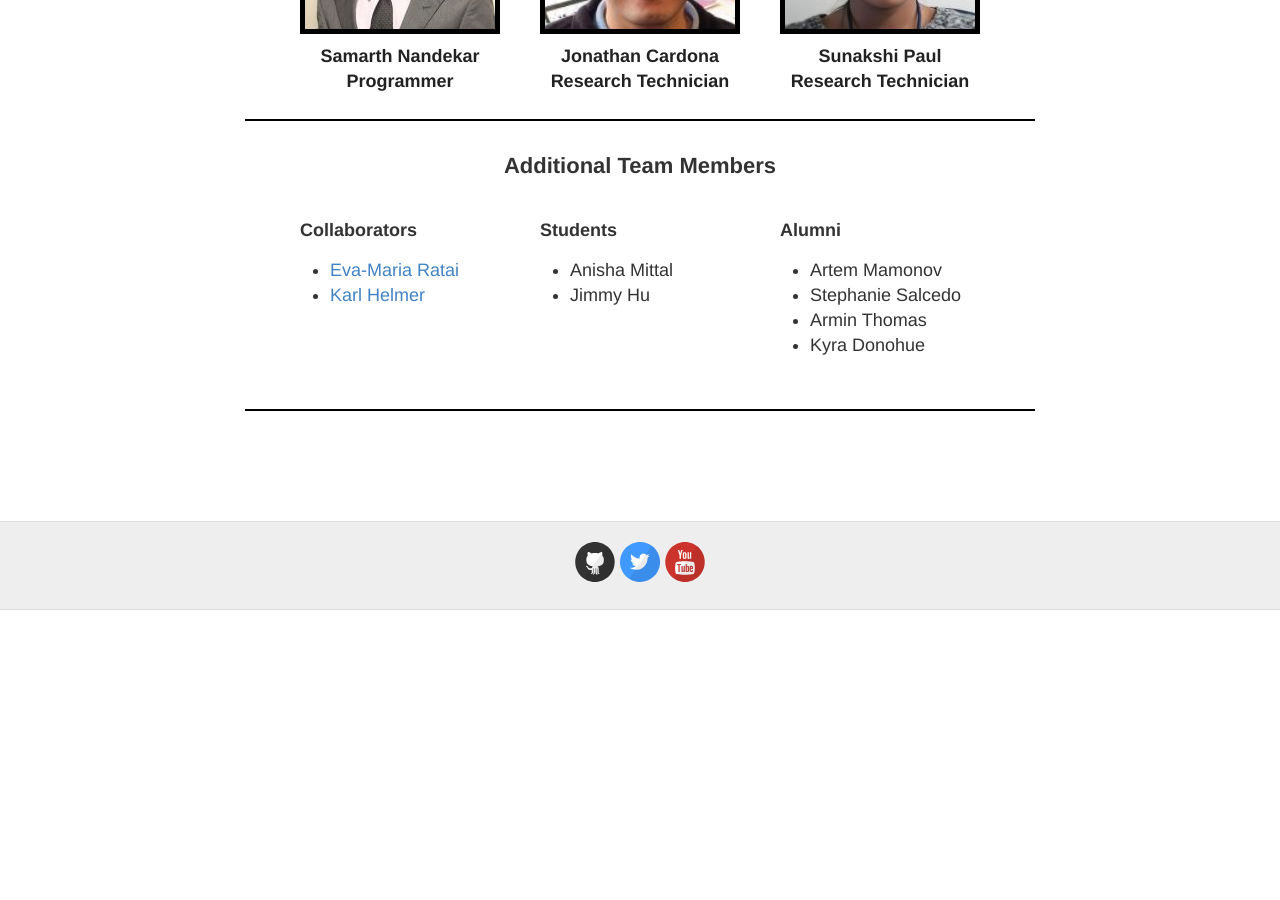
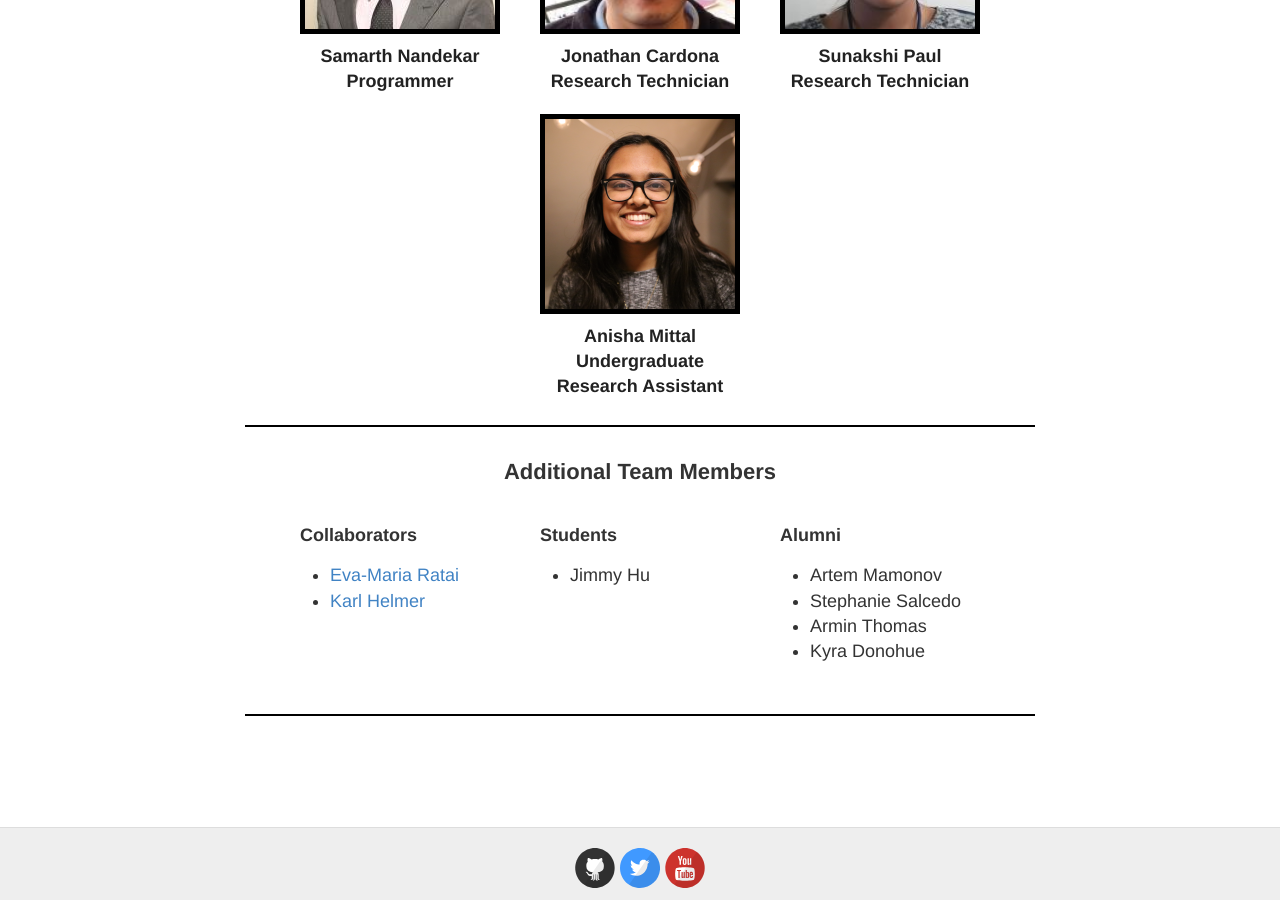
Before and after one commit to QTIM-Lab/qtim-lab.github.io, a Jekyll site: the page built from people.html, in a window 1280 px wide and 900 px high, scrolled down 1313 px. Built offline with Jekyll 4.4.1, drawn with Linux system fonts in a browser that asks for light colours; before the commit the page ends 1923 px from its top, so only the background shows below that.

Commit message:
add anisha

```diff
--- a/people.html
+++ b/people.html
@@ -201,6 +201,16 @@ permalink: /people/
     </a>
   </div>
 
+  <div class="custom-col">
+    <a class="person" id="Anisha" href="#personTitle">
+      <div class='image-container'>
+        <img src="../images/people/anisha_icon.png" class="flex-image" alt="Image">
+      </div>
+      <h4>Anisha Mittal</br>
+      Undergraduate Research Assistant</h4>
+    </a>
+  </div>
+
 </div>
 
 <div style="padding: 30px 0; margin: 10px 0; border-style: solid; border-width: 2px; border-color: black; border-left: none; border-right: none">
@@ -263,6 +272,17 @@ permalink: /people/
    $("#personTitle").html("Programmer, Martinos Center @ MGH");
 
    $("#pdetails").html('Samarth received a Masters in Information Systems from Northeastern University (Boston, USA). His interests include web application development. Outside of work, he enjoys playing games and traveling. <a href="mailto:snandekar@mgh.harvard.edu">Email</a>, <a href="https://www.linkedin.com/in/samarth-nandekar-85a41a49">LinkedIn</a>.');
+
+
+ });
+
+  $("#Anisha").click(function() {
+
+   $("#imagename").attr("src", "../images/people/anisha_500.png")
+
+   $("#personTitle").html("Undergraduate Research Assistant, Martinos Center @ MGH");
+
+   $("#pdetails").html('Anisha is a junior at Harvard College studying Biomedical Engineering and Computer Science. She recently joined QTIM to explore her interests at the intersection of medicine and computer science, specifically applied to neurooncology and deep learning techniques. Outside of the lab, she enjoys traveling, photography, and coding robots. <a href="amittal@college.harvard.edu">Email</a>.');
 
 
  });
```
Also changed, not shown: other parts of people.html (+0 -1 lines), images/people/anisha_500.png (added), images/people/anisha_icon.png (added).
